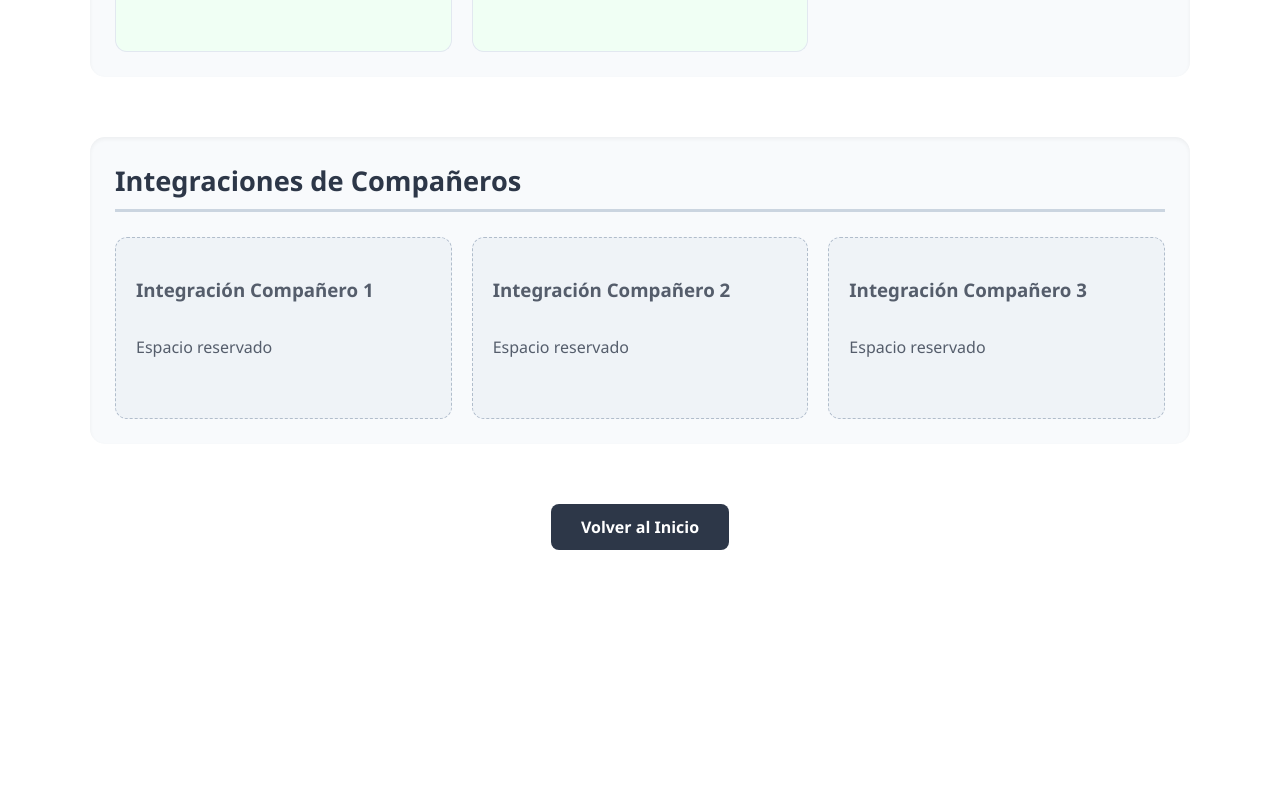
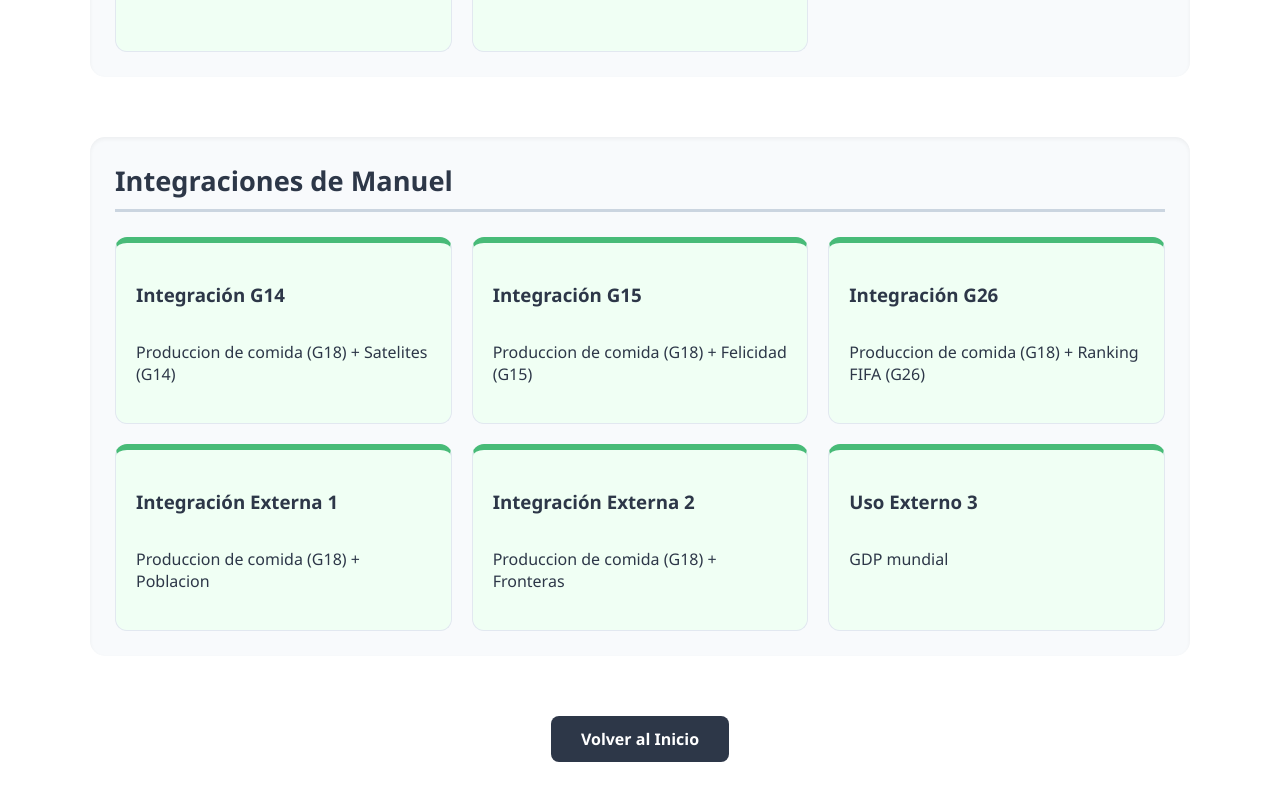
Before and after one commit to gti-sos/SOS2526-18, a SvelteKit app in the folder src/front/: page /integrations in a window 1280 px wide. Shown: the part 1242-2042 px from the top of the page. Before the commit the page ends 1840 px from the top, so only its background shows below. Built offline with nearby package versions, Linux system fonts and the light colour scheme.

Commit message:
entrega final

```diff
--- a/src/front/src/routes/integrations/+page.svelte
+++ b/src/front/src/routes/integrations/+page.svelte
@@ -76,21 +76,39 @@
 
     <section class="author-section">
         <div class="author-header">
-            <h2>Integraciones de Compañeros</h2>
+            <h2>Integraciones de Manuel</h2>
         </div>
+
         <div class="grid">
-            <div class="card pending">
-                <h3>Integración Compañero 1</h3>
-                <p>Espacio reservado</p>
-            </div>
-            <div class="card pending">
-                <h3>Integración Compañero 2</h3>
-                <p>Espacio reservado</p>
-            </div>
-            <div class="card pending">
-                <h3>Integración Compañero 3</h3>
-                <p>Espacio reservado</p>
-            </div>
+            <a href="/integrations/G14MCSIntegration" class="card my-card">
+                <h3>Integración G14</h3>
+                <p>Produccion de comida (G18) + Satelites (G14)</p>
+            </a>
+
+            <a href="/integrations/G15MCSIntegration" class="card my-card">
+                <h3>Integración G15</h3>
+                <p>Produccion de comida (G18) + Felicidad (G15)</p>
+            </a>
+
+            <a href="/integrations/G26MCSIntegration" class="card my-card">
+                <h3>Integración G26</h3>
+                <p>Produccion de comida (G18) + Ranking FIFA (G26)</p>
+            </a>
+
+             <a href="/integrations/ext1MCS" class="card my-card">
+                <h3>Integración Externa 1</h3>
+                <p>Produccion de comida (G18) + Poblacion</p>
+            </a>
+
+            <a href="/integrations/ext2MCS" class="card my-card">
+                <h3>Integración Externa 2</h3>
+                <p>Produccion de comida (G18) + Fronteras</p>
+            </a>
+
+            <a href="/integrations/ext3MCS" class="card my-card">
+                <h3>Uso Externo 3</h3>
+                <p>GDP mundial</p>
+            </a>
         </div>
     </section>
 
```
Also changed, not shown: efforts/kasthro/detailed.png (added), 1 other file (tests, documents, lock files or other folders).
